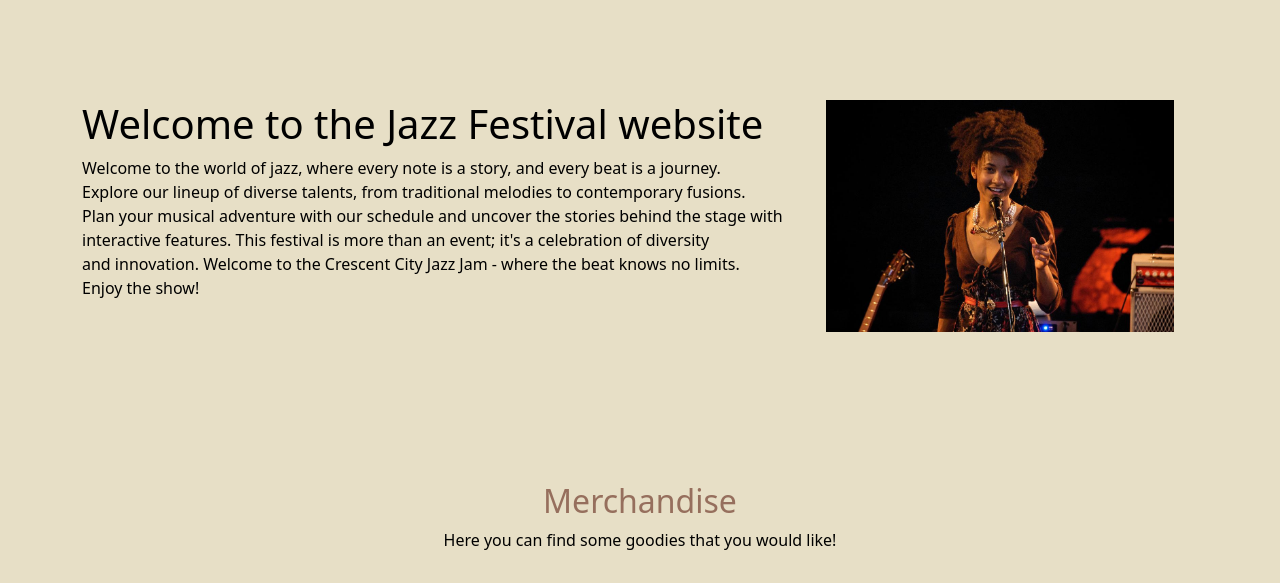
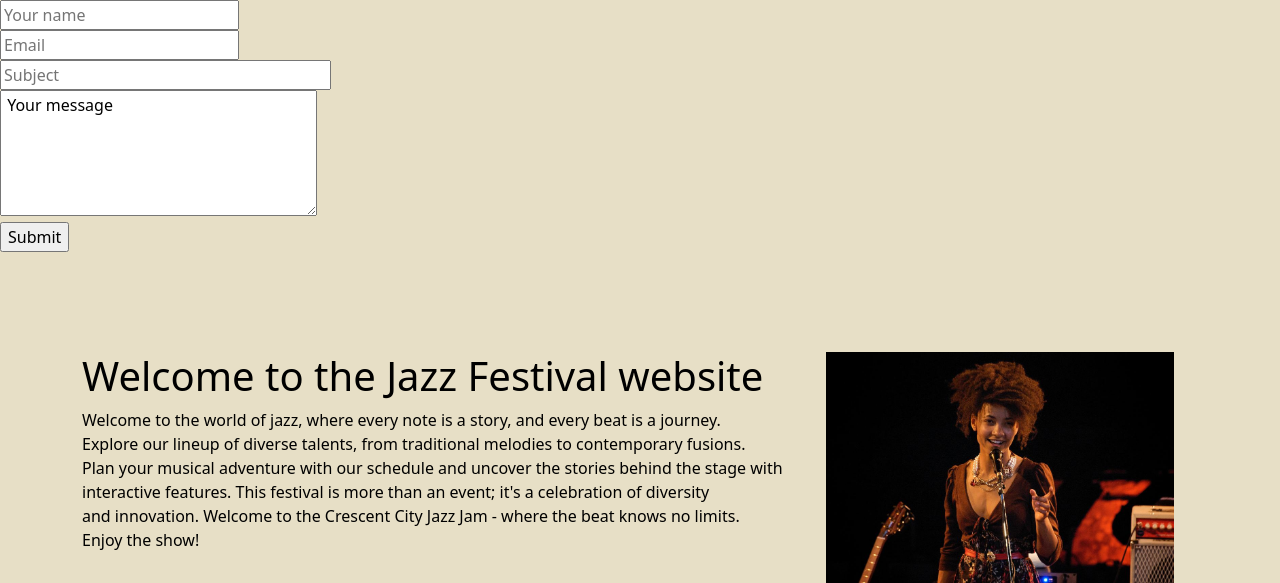
Before and after one commit to julius-ingeli/team3-website, a PHP site: page / in a window 1280 px wide. Shown: the part 166-749 px from the top of the page. Run offline with PHP 8.4, Linux system fonts and the light colour scheme.

Commit message:
some fixes

```diff
--- a/index.php
+++ b/index.php
@@ -5,6 +5,21 @@
  include_once('header.php');
 ?>
 <body>
+
+<form action="feedback-mailer.PHP" method="post" name="form">
+  <!—- Inside the form, lets put some input fields. -->
+  <input name="name" type="text" placeholder="Your name"/>
+  <br>
+  <input name="email" type="text" placeholder="Email"/>
+  <br>
+  <input size="30" name="header" type="text" placeholder="Subject"/>
+  <br>
+  <textarea cols="32" name="message" rows="5"> Your message
+  </textarea>
+  <br>
+  <!—- Lets add a button that submits this form to the server. -->
+  <input type="submit" value="Submit" />
+</form>
     <div class="row filler-row-100">
         <!-- row for space -->
     </div>
```
Also changed, not shown: feedback-mailer.php (added, +21 -0 lines), 1 other file.
